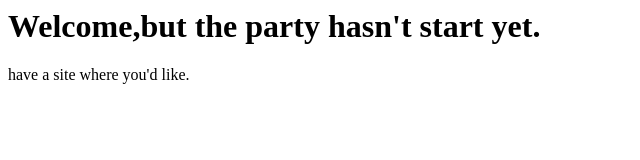
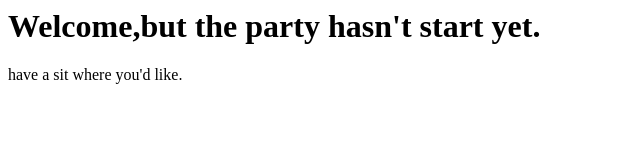
Before and after one commit to jefferysac/jefferysac.github.io, a plain HTML site: page index.html in a window 1280 px wide. Shown: the full height of the page, 0-640 px from the left. Drawn offline with Linux system fonts and the light colour scheme.

Commit message:
correction sit

```diff
--- a/index.html
+++ b/index.html
@@ -9,7 +9,7 @@
             Welcome,but the party hasn't start yet.
         </h1>
         <p>
-            have a site where you'd like.
+            have a sit where you'd like.
         </p>
     </body>
 </html>
```
